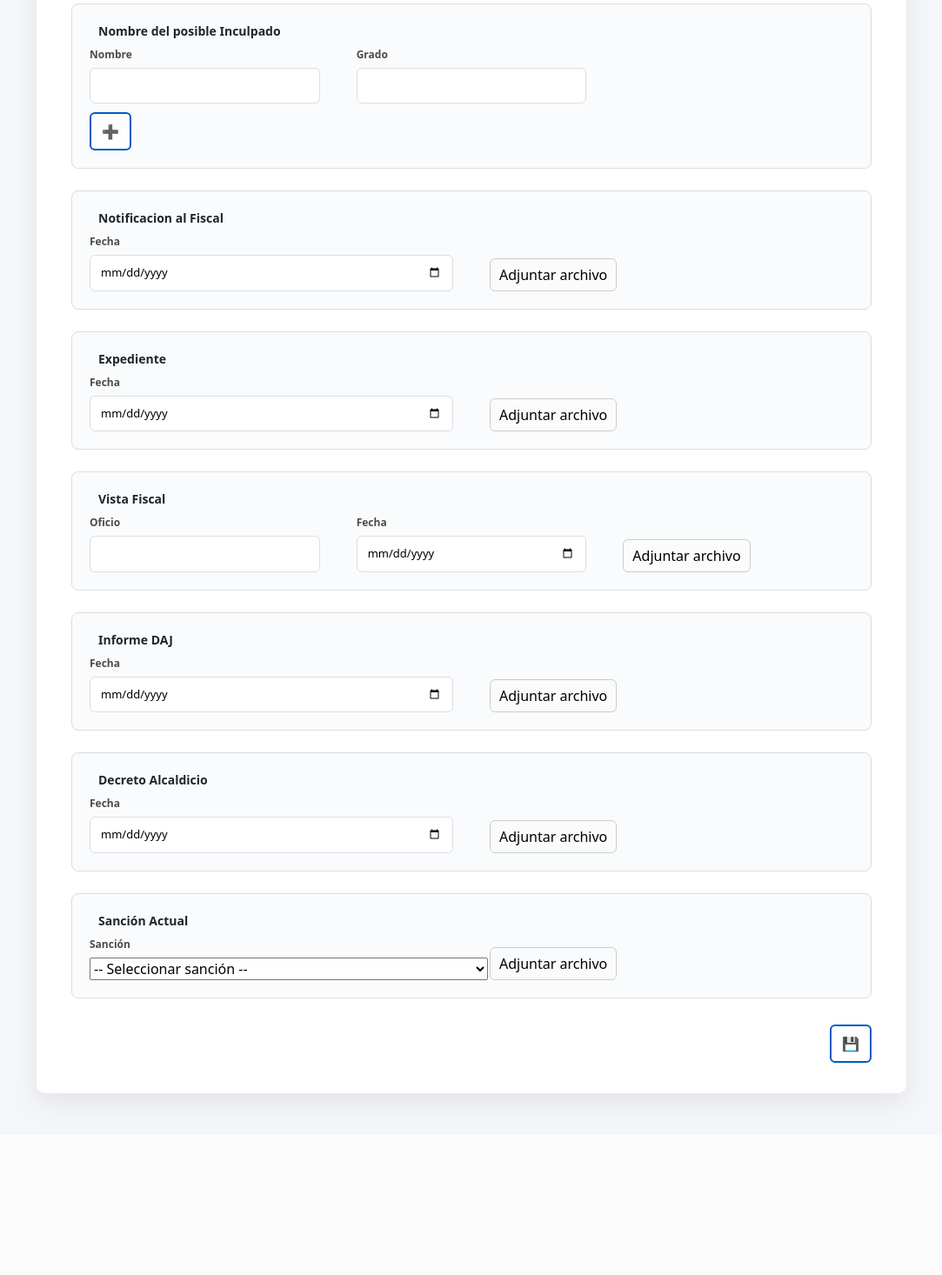
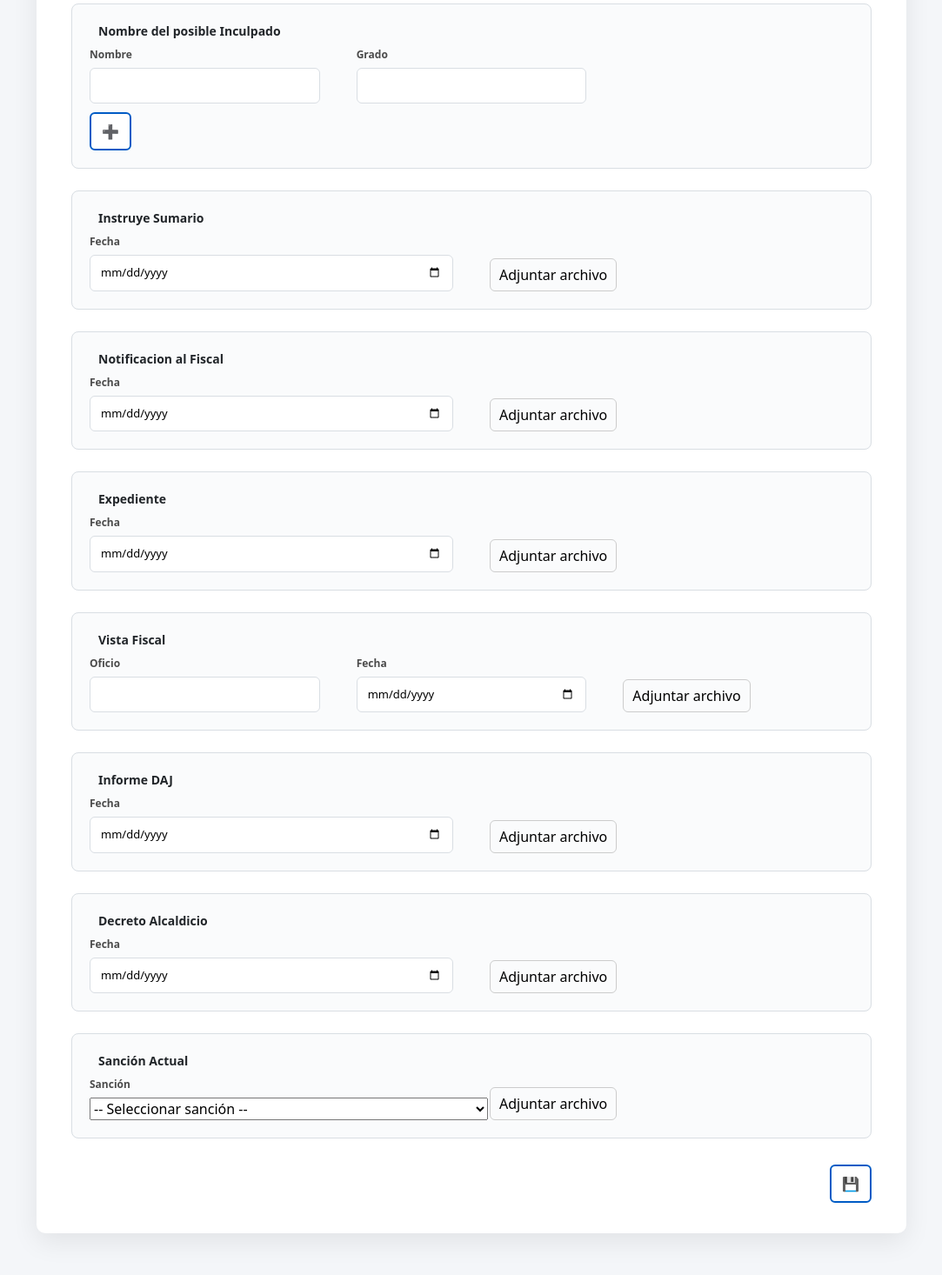
Before and after one commit to H-Emanuel/Gestion_juridica, a Django app: page /crear_2/ in a window 1280 px wide. Shown: the part 816-2282 px from the top of the page at 87% size, without its empty margins (98-1181 px from the left). Before the commit the page ends 2093 px from the top, so only its background shows below. Run offline with Django 4.2, Linux system fonts and the light colour scheme; the visitor is signed in with stand-in values (Sample User, id 1); data that the repository does not hold is empty; parts of the project's set-up code (start-up, migrations or seed data) failed here and were passed over; some libraries are stand-ins or nearby versions.

Commit message:
cambio_ultima_hora

```diff
--- a/juridica/models.py
+++ b/juridica/models.py
@@ -187,6 +187,9 @@ class RegistroSumario(models.Model):
     fecha_fiscalia = models.DateField(blank=True, null=True)
     adjunto_fiscalia = models.FileField(upload_to=archivo_upload_to_sumario, null=True, blank=True)
 
+    intruye_sumario = models.FileField(upload_to=archivo_upload_to_sumario, blank=True, null=True)
+    fecha_instruccion = models.DateField(blank=True, null=True)
+
 
 
     oficio_juridico = models.CharField(max_length=100, blank=True, null=True)
--- a/juridica/templates/formulario_2.html
+++ b/juridica/templates/formulario_2.html
@@ -83,6 +83,38 @@
         </fieldset>
 
 
+
+        <fieldset>
+            <legend>Instruye Sumario</legend>
+            <div class="row">
+                <div>
+                    <label>Fecha</label>
+                    <input type="date" name="fecha_instruccion"
+                        value="{% if instance %}{{ instance.fecha_instruccion|date:'Y-m-d' }}{% endif %}">
+                </div>
+                <div class="attach-col">
+                    {% if instance and instance.intruye_sumario %}
+                        <div style="margin-bottom:6px;">
+                            <small>Actual: <a href="{{ instance.intruye_sumario.url }}" target="_blank">📎 Ver archivo</a></small>
+                        </div>
+                    {% endif %}
+                    <div class="file-attach" data-name="intruye_sumario">
+                        <input class="file-attach__input" type="file" name="intruye_sumario" hidden>
+                        <button type="button" class="file-attach__btn file-attach__btn--select">
+                        {% if instance and instance.intruye_sumario %}Reemplazar archivo{% else %}Adjuntar archivo{% endif %}
+                        </button>
+                        <span class="file-attach__status" aria-live="polite">
+                        <span class="file-attach__check" aria-hidden="true">✓</span>
+                        <span class="file-attach__text">Archivo cargado</span>
+                        </span>
+                        <span class="file-attach__filename"></span>
+                        <button type="button" class="file-attach__btn file-attach__btn--change">
+                        Cambiar
+                        </button>
+                    </div>
+                </div>
+            </div>
+        </fieldset>
 
         <fieldset>
             <legend>Notificacion al Fiscal</legend>
```
Also changed, not shown: juridica/migrations/0030_auto_20260410_1658.py (added).
